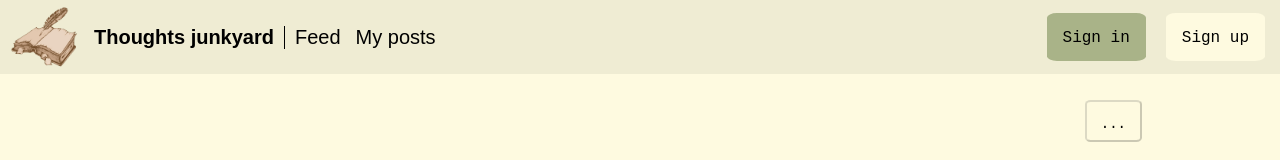
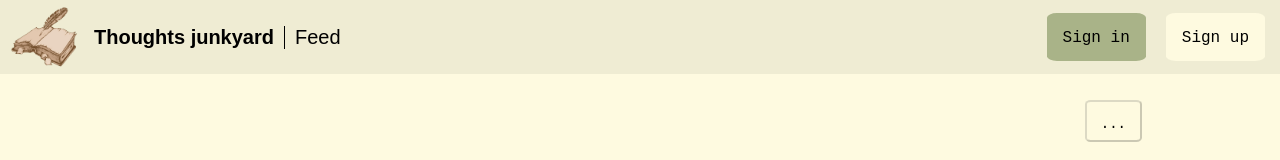
Before and after one commit to PetProjectEP/Fronted, a Vue app: page / in a window 1280 px wide. Shown: the top 160 px of the page. Built offline with nearby package versions, Linux system fonts and the light colour scheme; no server answers.

Commit message:
Hid my-posts for non-logged user

```diff
--- a/src/components/NavBar.vue
+++ b/src/components/NavBar.vue
@@ -12,7 +12,7 @@
         <h1 class="title"> Thoughts junkyard </h1>
         <div class="options">
           <a class="to-feed-link nostyle" @click="router.push('/')">Feed</a>
-          <a class="to-my-posts-link nostyle" @click="router.push('/my-posts')">My posts</a>
+          <a v-show="isLoggedIn()" class="to-my-posts-link nostyle" @click="router.push('/my-posts')">My posts</a>
         </div>
       </div>
       <UserBar v-if="isLoggedIn()" />
```
